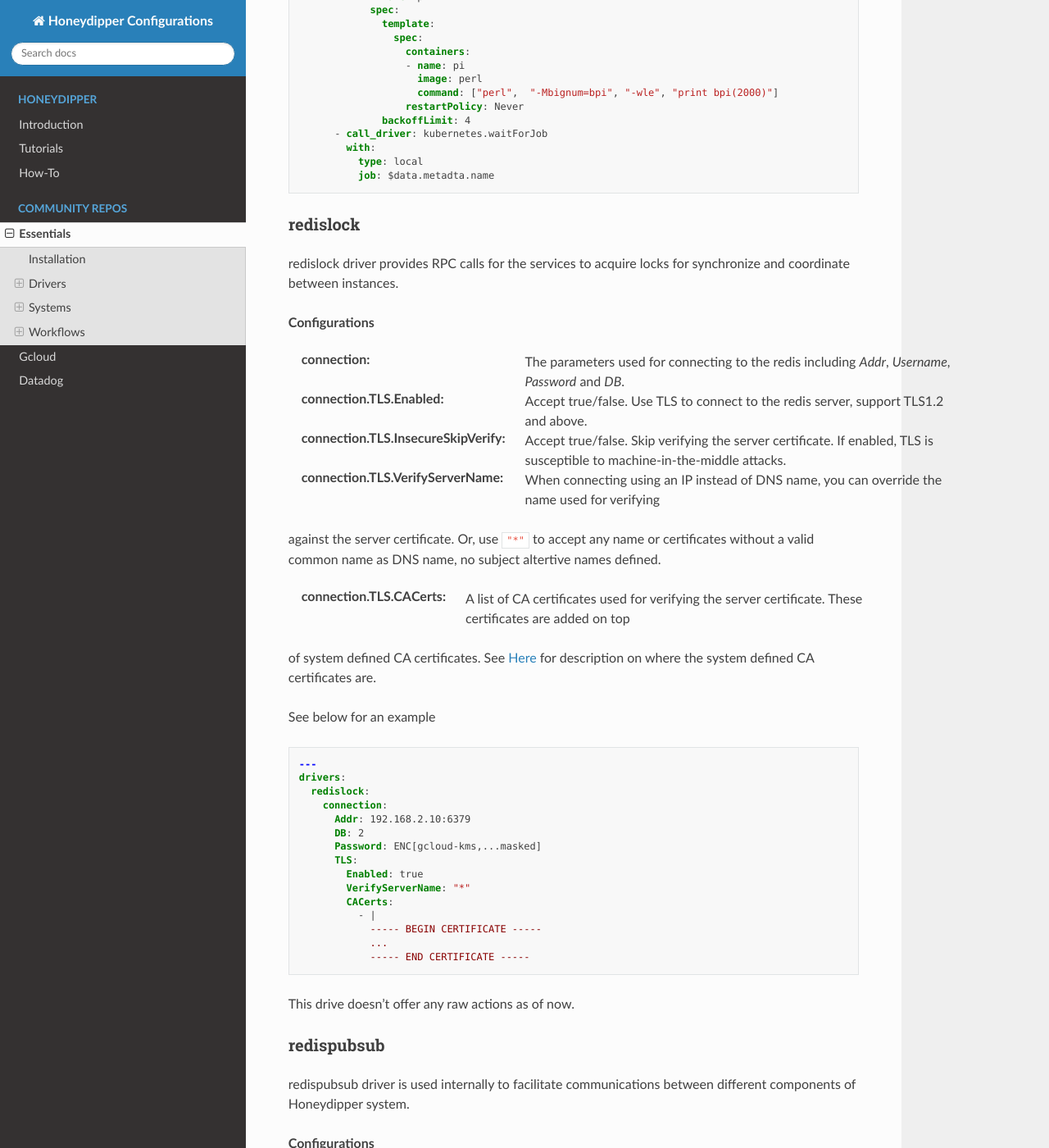
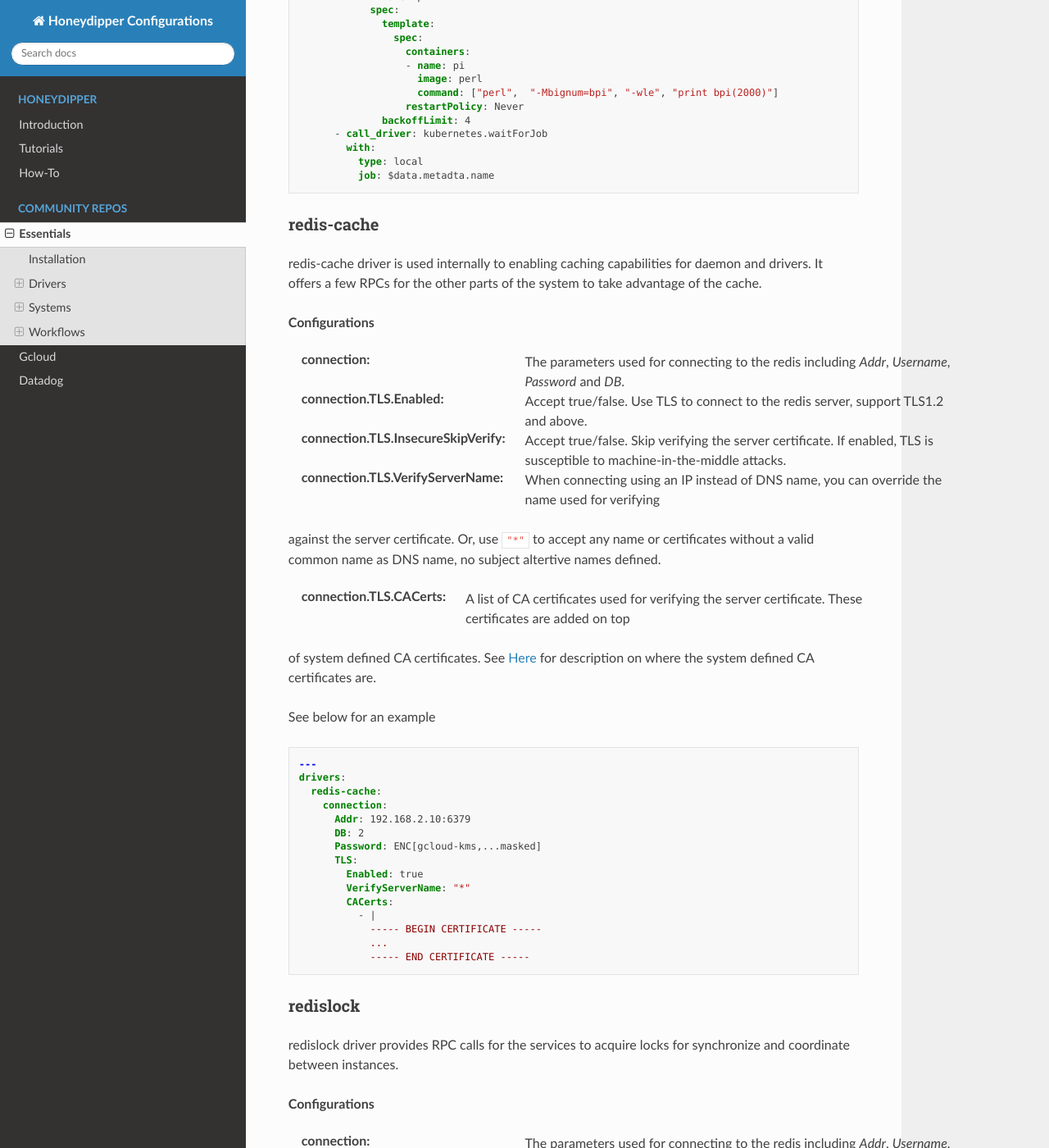
Before and after one commit to honeydipper/honeydipper-sphinx, a Sphinx documentation site: the page built from source/essentials.rst, in a window 1280 px wide and 1400 px high, scrolled down 6162 px. Shown: the whole window at 82% size. Built offline with Sphinx 7.4.7 and the Read the Docs theme 3.1.0, drawn with Linux system fonts in a browser that asks for light colours; some of the changed text lies outside the part shown.

Commit message:
docs: update version v3.9.1 from 7abf811

```diff
--- a/source/essentials.rst
+++ b/source/essentials.rst
@@ -341,6 +341,53 @@
              job: $data.metadta.name
 
 
+redis-cache
+-----------
+
+redis-cache driver is used internally to enabling caching
+capabilities for daemon and drivers. It offers a few RPCs for the
+other parts of the system to take advantage of the cache.
+
+
+**Configurations**
+
+:connection: The parameters used for connecting to the redis including `Addr`, `Username`, `Password` and `DB`.
+
+:connection.TLS.Enabled: Accept true/false. Use TLS to connect to the redis server, support TLS1.2 and above.
+
+:connection.TLS.InsecureSkipVerify: Accept true/false. Skip verifying the server certificate. If enabled, TLS is susceptible to machine-in-the-middle attacks.
+
+:connection.TLS.VerifyServerName: When connecting using an IP instead of DNS name, you can override the name used for verifying
+against the server certificate. Or, use :code:`"*"` to accept any name or certificates without
+a valid common name as DNS name, no subject altertive names defined.
+
+
+:connection.TLS.CACerts: A list of CA certificates used for verifying the server certificate. These certificates are added on top
+of system defined CA certificates. See `Here <https://pkg.go.dev/crypto/x509#SystemCertPool>`_ for description
+on where the system defined CA certificates are.
+
+
+See below for an example
+
+.. code-block:: yaml
+
+   ---
+   drivers:
+     redis-cache:
+       connection:
+         Addr: 192.168.2.10:6379
+         DB: 2
+         Password: ENC[gcloud-kms,...masked]
+         TLS:
+           Enabled: true
+           VerifyServerName: "*"
+           CACerts:
+             - |
+               ----- BEGIN CERTIFICATE -----
+               ...
+               ----- END CERTIFICATE -----
+
+
 redislock
 ---------
 
@@ -2754,6 +2801,12 @@
 
 :interact_path: The path portion of the webhook url for receiving interactive component requests, by default :code:`/slack/interact`
 
+:events_path: The path for the webhook that receives slack events calls, by default :code:`/slack/events`
+
+:_slack_user_id_regex: A regex expression representation of slack app's user id, used for detecting mentioning, for example :code:`regex:U08M6UDCPGG`
+
+:slack_user_id: The slack app's user id, for example :code:`U08M6UDCPGG`
+
 For example
 
 .. code-block:: yaml
@@ -2792,6 +2845,32 @@
    https://myhoneydipper.com/webhook/slash_interact?token=...masked...
 
 
+Trigger: app_mention_event
+^^^^^^^^^^^^^^^^^^^^^^^^^^
+
+This trigger receives slack events when the slack app is mentioned.
+
+
+**Export Contexts**
+
+:slack_payload: The payload of the message event
+
+:slack_user_id: The user ID of the slack app
+
+:notify: pre-sets the channel ID of IM ID for reply messages
+
+Trigger: event_verification
+^^^^^^^^^^^^^^^^^^^^^^^^^^^
+
+The trigger is used for responding to the slack events webhook
+verification.
+
+
+Trigger: events
+^^^^^^^^^^^^^^^
+
+This is a catch all trigger for all slack events.
+
 Trigger: interact
 ^^^^^^^^^^^^^^^^^
 
@@ -2803,6 +2882,23 @@
 **Export Contexts**
 
 :slack_payload: The payload of the interactive response
+
+Trigger: message_event
+^^^^^^^^^^^^^^^^^^^^^^
+
+This trigger receives slack events when chat messages are posted in a
+chat or IM where the slack bot is a member. The slack bot's own
+messages will be ignored. Messages that Mention the app is not
+included, there is a separate trigger for that.
+
+
+**Export Contexts**
+
+:slack_payload: The payload of the message event
+
+:slack_user_id: The user ID of the slack app
+
+:notify: pre-sets the channel ID of IM ID for reply messages
 
 Trigger: slashcommand
 ^^^^^^^^^^^^^^^^^^^^^
@@ -2866,6 +2962,11 @@
 
 Function: add_response
 ^^^^^^^^^^^^^^^^^^^^^^
+
+No description is available for this entry!
+
+Function: api
+^^^^^^^^^^^^^
 
 No description is available for this entry!
 
```
